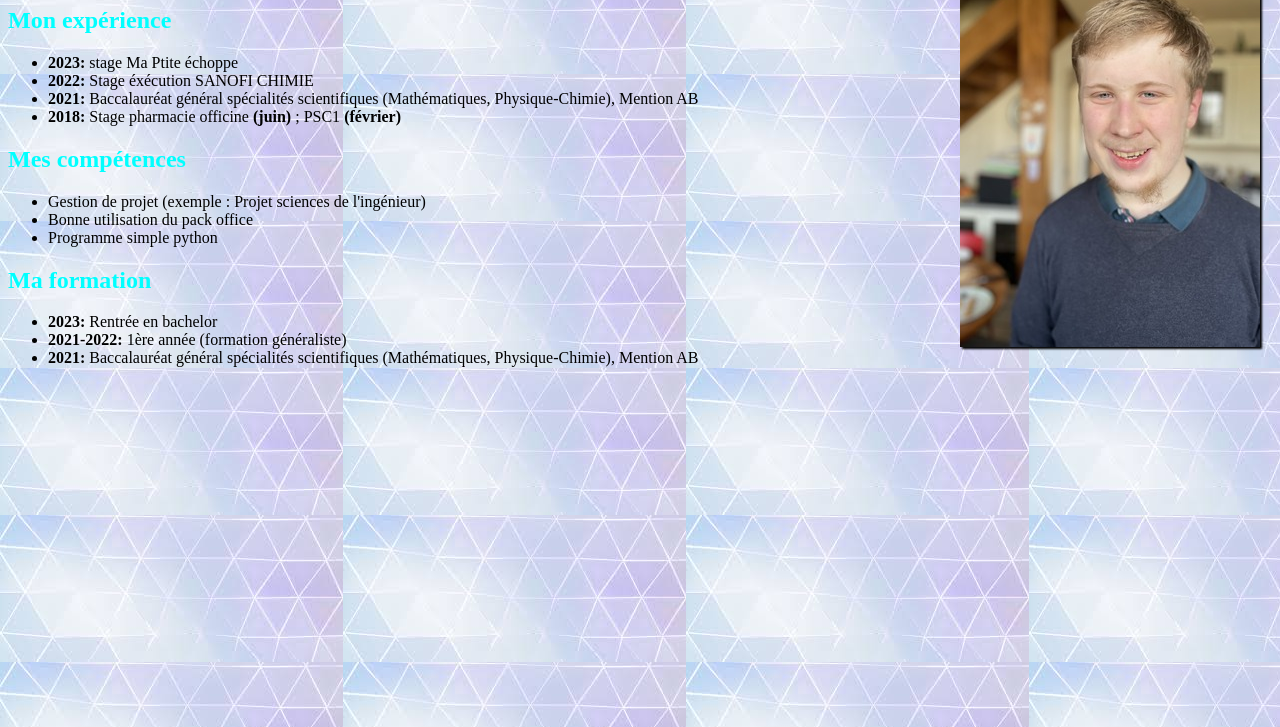
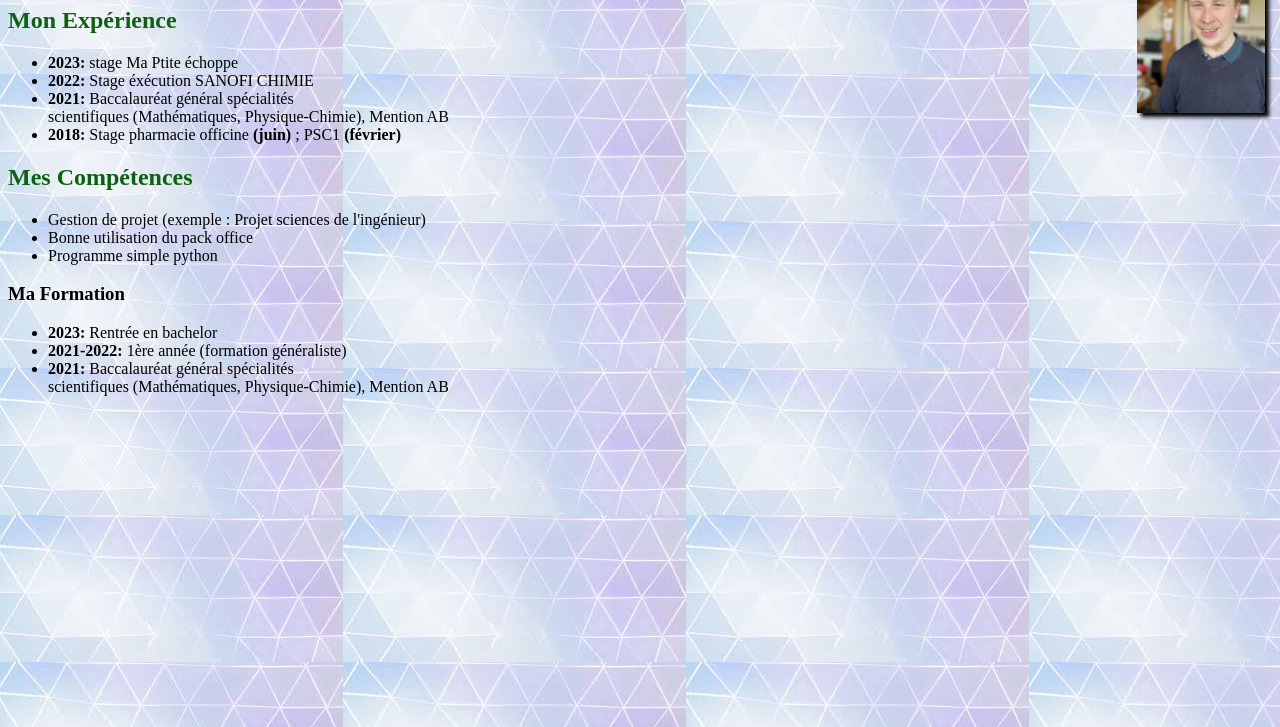
Before and after one commit to LeGitteur/Mon_CV, a plain HTML site: page index.html in a window 1280 px wide. Shown: the part 73-800 px from the top of the page. Drawn offline with Linux system fonts and the light colour scheme.

Commit message:
+ 1 nouveau lien

```diff
--- a/css/style.css
+++ b/css/style.css
@@ -3,7 +3,7 @@
 
 
 h1{
-    color: blueviolet;
+    color: rgba(199, 127, 19, 0.886);
 }
 
 body
@@ -19,13 +19,14 @@ h1,h1+p
 img
 {
     position: absolute;
-    right: 20px;
-    top: 20px;
+    right: 15px;
+    top: 15px;
     border: 3px sandybrown;
-    box-shadow: 2px 2px 2px black;
+    box-shadow: 4px 4px 4px black;
+    width: 10%;
 }
 
 h2
 {
-    color: aqua;
+    color: rgb(14, 96, 19);
 }
--- a/index.html
+++ b/index.html
@@ -12,28 +12,35 @@
       <h1>Frédéric PECHOUX</h1>
       <a href="images/image03.jpg"><img src="images/image_mini.jpg"></a>
 
-      <h2>Mon expérience</h2>
+      <!--<h3>Me contacter</h3>
+      <ul> link="linkedin.com/in/frédéric-pechoux-48546a290"
+        <li><a: link="linkedin.com/in/frédéric-pechoux-48546a290"></a:></li>
+      </ul> -->
+
+      <!--Mon paragraphe Expérience-->
+      <h2>Mon Expérience</h2>
       <ul>
         <li><strong>2023:  </strong>  stage Ma Ptite échoppe </li>
         <li><strong>2022:  </strong>  Stage éxécution SANOFI CHIMIE </li>
-        <li><strong>2021:  </strong>  Baccalauréat général spécialités scientifiques (Mathématiques,
+        <li><strong>2021:  </strong>  Baccalauréat général spécialités <br> scientifiques (Mathématiques,
           Physique-Chimie), Mention AB</li>
         <li><strong>2018:  </strong>  Stage pharmacie officine <strong>(juin) </strong> ; PSC1 <strong>(février) </strong> </li>
       </ul>
-        <!--ma ligne à commenter-->
 
-      <h2>Mes compétences</h2>
+      <!--Mon paragraphe Compétences-->
+      <h2>Mes Compétences</h2>
       <ul>
         <li>Gestion de projet (exemple : Projet sciences de l'ingénieur)</li>
         <li>Bonne utilisation du pack office</li> <a href="Reserve_Cv"></a><txt src="Reserve_Cv"></a>
         <li>Programme simple python</li>
       </ul>
 
-      <h2>Ma formation</h2>
+      <!--Mon paragraphe Formation-->
+      <h3>Ma Formation</h3>
       <ul>
         <li><strong>2023:  </strong>  Rentrée en bachelor</li>
         <li><strong>2021-2022:  </strong>  1ère année (formation généraliste)</li>
-        <li><strong>2021:  </strong>  Baccalauréat général spécialités scientifiques (Mathématiques,
+        <li><strong>2021:  </strong>  Baccalauréat général spécialités <br> scientifiques (Mathématiques,
             Physique-Chimie), Mention AB</li>
       </ul>
 
```
